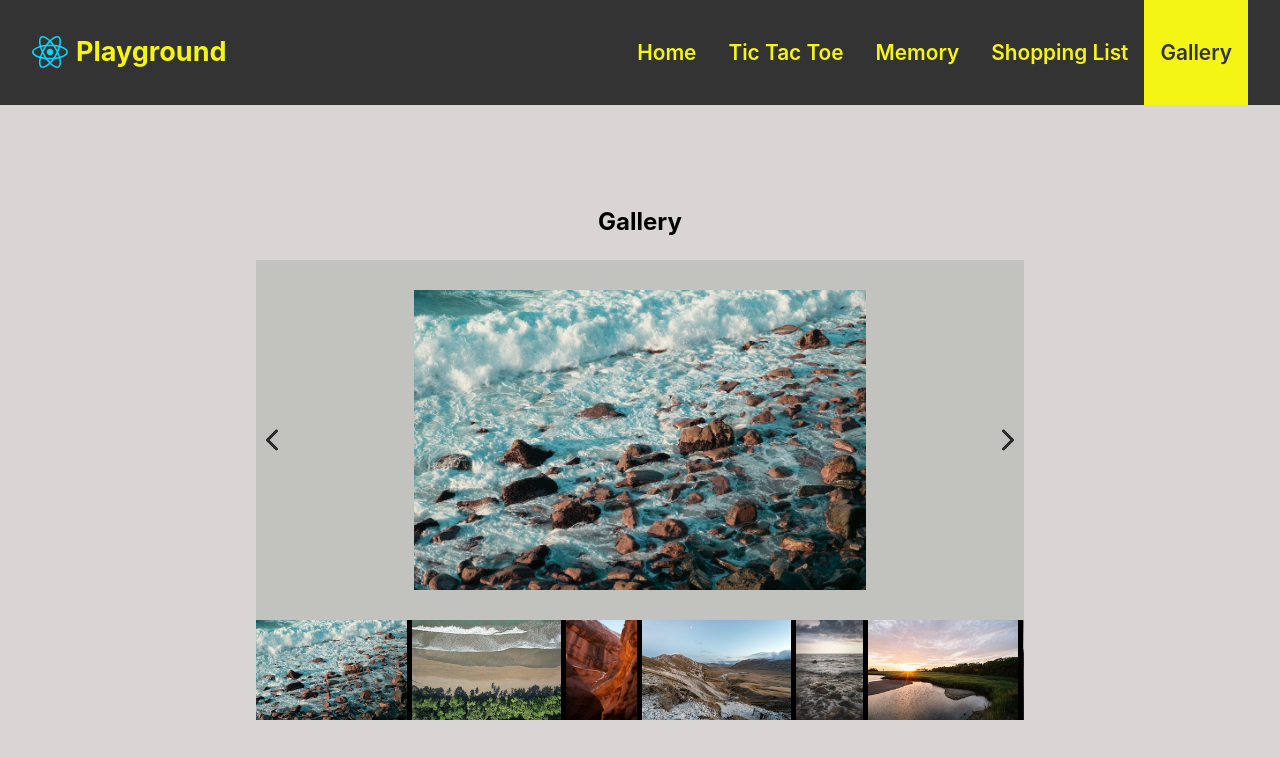
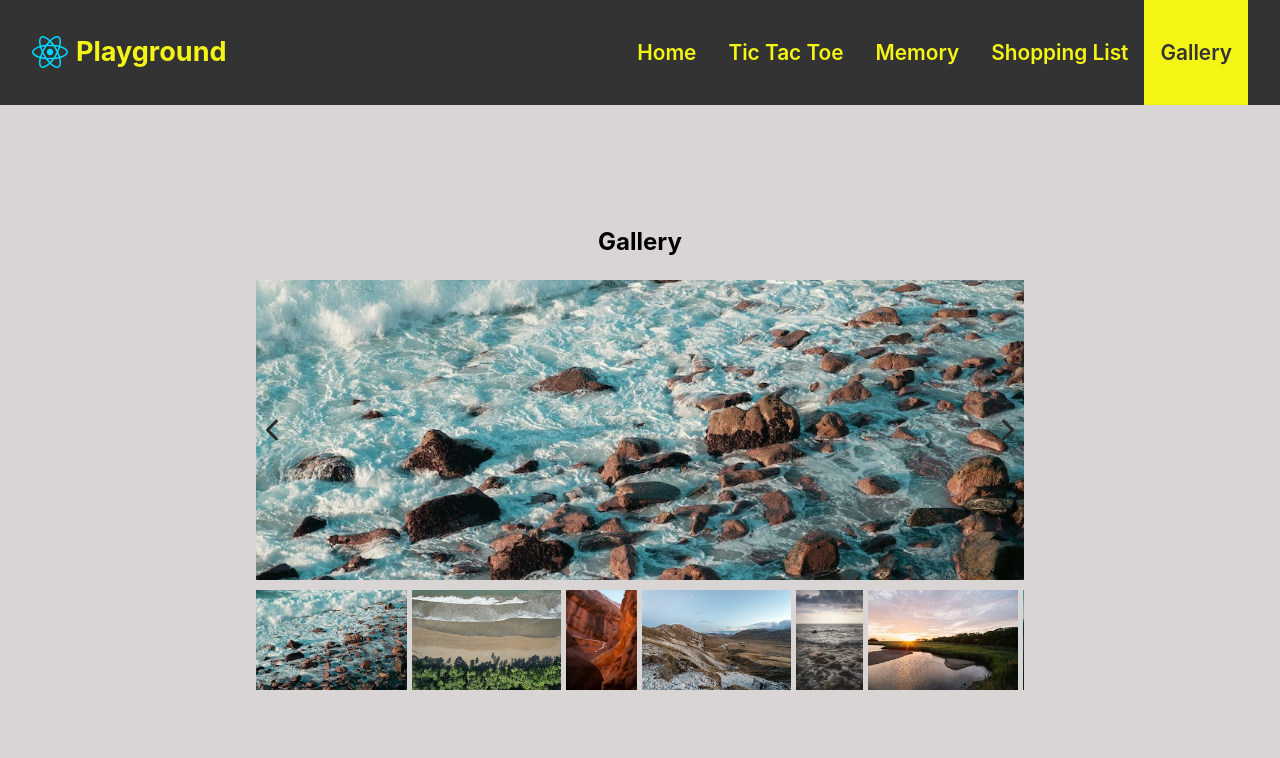
Before and after one commit to bobo23/react-playground, a React (Vite) app: page /gallery in a window 1280 px wide. Shown: the top 758 px of the page. Built offline with nearby package versions, Linux system fonts and the light colour scheme.

Commit message:
trying to get right classes for landscape and portrait

```diff
--- a/src/components/Gallery/Gallery.css
+++ b/src/components/Gallery/Gallery.css
@@ -1,5 +1,5 @@
 .gallery {
-    padding: 30px 0;
+    padding-bottom: 10px;
     display: flex;
     justify-content: center;
     align-items: center;
@@ -14,11 +14,10 @@
     justify-content: center;
     align-items: center;
     flex-direction: column;
-    background-color: #c2c3bf;
 }
 
 .gallery-main-image-container {
-    margin: 30px 0;
+    margin-bottom: 10px;
     height: 300px;
     width: 100%;
 }
@@ -32,9 +31,20 @@
 }
 
 .gallery-main-image img {
-    height: 300px;
+    max-height: 100%;
+    max-width: 100%;
+}
+
+.portrait {
+    width: auto;
+    height: 100%;
+    object-fit: contain;
+}
+
+.landscape {
     width: 100%;
-    object-fit: contain;
+    height: auto;
+    object-fit: cover;
 }
 
 .gallery-main-image-nav-left {
@@ -56,7 +66,6 @@
 }
 
 .gallery-thumbnail-container {
-    background-color: #000;
     overflow-x: scroll;
     overflow-y: hidden;
     white-space: nowrap;
--- a/src/components/Gallery/Gallery.tsx
+++ b/src/components/Gallery/Gallery.tsx
@@ -12,6 +12,16 @@ export default function Gallery() {
     setCurrentImageIndex(index);
   }
 
+  const getImageOrientation = (event: any) => {
+    const img = event.target;
+
+    if (img.naturalWidth > img.naturalHeight) {
+      img.classList.add('landscape');
+    } else {
+      img.classList.add('portrait');
+    }
+  }
+
   return(
     <Layout>
       <div className="gallery">
@@ -19,7 +29,7 @@ export default function Gallery() {
         <div className="gallery-container">
         <div className="gallery-main-image-container">
           <div className="gallery-main-image">
-            <img src={images[currentImageIndex].image} />
+            <img src={images[currentImageIndex].image} onLoad={getImageOrientation} />
             <FontAwesomeIcon icon={faChevronLeft} className="gallery-main-image-nav-left" onClick={() => setCurrentImageIndex(currentImageIndex - 1)} />
             <FontAwesomeIcon icon={faChevronRight} className="gallery-main-image-nav-right" onClick={() => setCurrentImageIndex(currentImageIndex + 1)} />
           </div>
```
